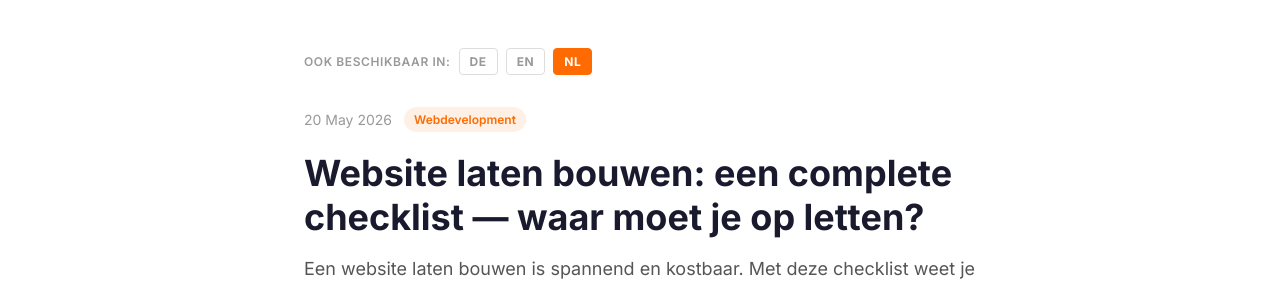
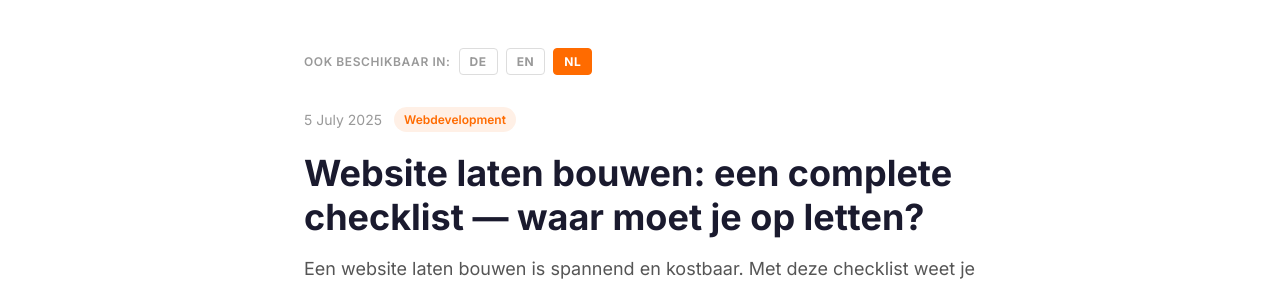
Before and after one commit to paulnl/boomkamponline.nl, a Jekyll site: the page built from _posts/2025-07-05-website-laten-bouwen-checklist.md, in a window 1280 px wide and 900 px high. Shown: the part 146-434 px from the top of the window. Built offline with Jekyll 4.4.1, drawn with Linux system fonts in a browser that asks for light colours.

Commit message:
Update and rename 2026-05-20-website-laten-bouwen-checklist.md to 2025-07-05-website-laten-bouwen-checklist.md

```diff
--- a/_posts/2026-05-20-website-laten-bouwen-checklist.md
+++ b/_posts/2025-07-05-website-laten-bouwen-checklist.md
@@ -2,7 +2,7 @@
 layout: post
 title: "Website laten bouwen: een complete checklist — waar moet je op letten?"
 description: "Een website laten bouwen is spannend en kostbaar. Met deze checklist weet je precies waar je op moet letten — van doelstelling tot oplevering en verder."
-date: 2026-05-20
+date: 2025-07-05
 category: "Webdevelopment"
 lang: nl
 post_id: "website-laten-bouwen-checklist"
```
